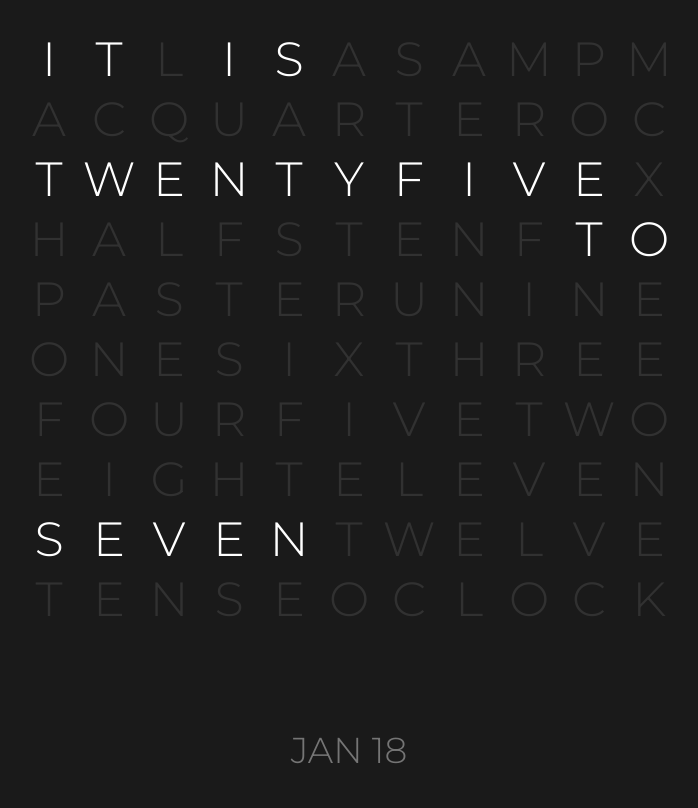
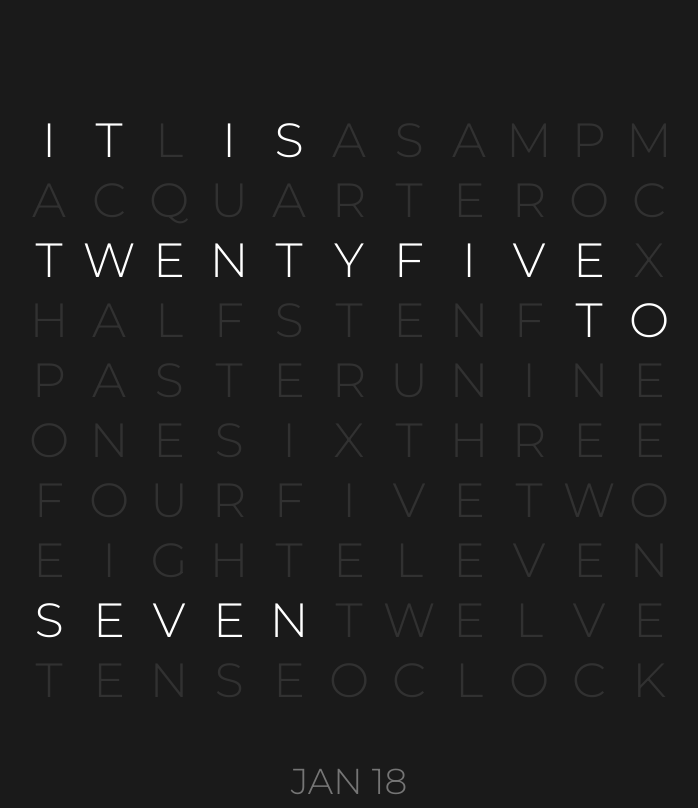
Before and after one commit to MoomA-0750/WE-TextClock, a plain HTML site: page index.html in a window 1280 px wide. Shown: the whole page, without its empty margins (291-989 px from the left). Drawn offline with Linux system fonts and the light colour scheme.

Commit message:
縦位置調整

```diff
--- a/index.html
+++ b/index.html
@@ -13,6 +13,7 @@
     <link href="https://fonts.googleapis.com/css2?family=Montserrat:wght@300&display=swap" rel="stylesheet">
 </head>
 <body>
+    <div class="wrapper">
         <div class="clockFace">
             <div class="r1">
                 <div class="c1 fireUp">I</div>
@@ -148,6 +149,7 @@
         <div class="date">
             <div id="currentDate"></div>
         </div>
+    </div>
 
     <script src="js.js"></script>
 
--- a/stylesheet.css
+++ b/stylesheet.css
@@ -9,7 +9,18 @@ body {
     font-family: Montserrat, sans-serif;
 }
 
+.wrapper {
+    display: flex;
+    flex-direction: column;
+    gap: 50px;
+    margin-top: 104px;
+}
+
 .clockFace {
+    align-self: center;
+}
+
+.date {
     align-self: center;
 }
 
@@ -34,17 +45,16 @@ body {
 .date {
     font-size: 36px;
     color: rgba(255, 255, 255, 0.4);
-    margin-top: 100px;
 }
 
 .fireUp {
     color: #fff;
 }
 
+
 /* メモ
-あの時計ルールがわからん */
+あの時計の表記ルールがわからん
 
-/*
 Nine o’clock - 9:00
 Five Past Nine - 9:05
 Ten Past Nine - 9:10
```
Lines whose indentation alone changed are shown as unchanged.
